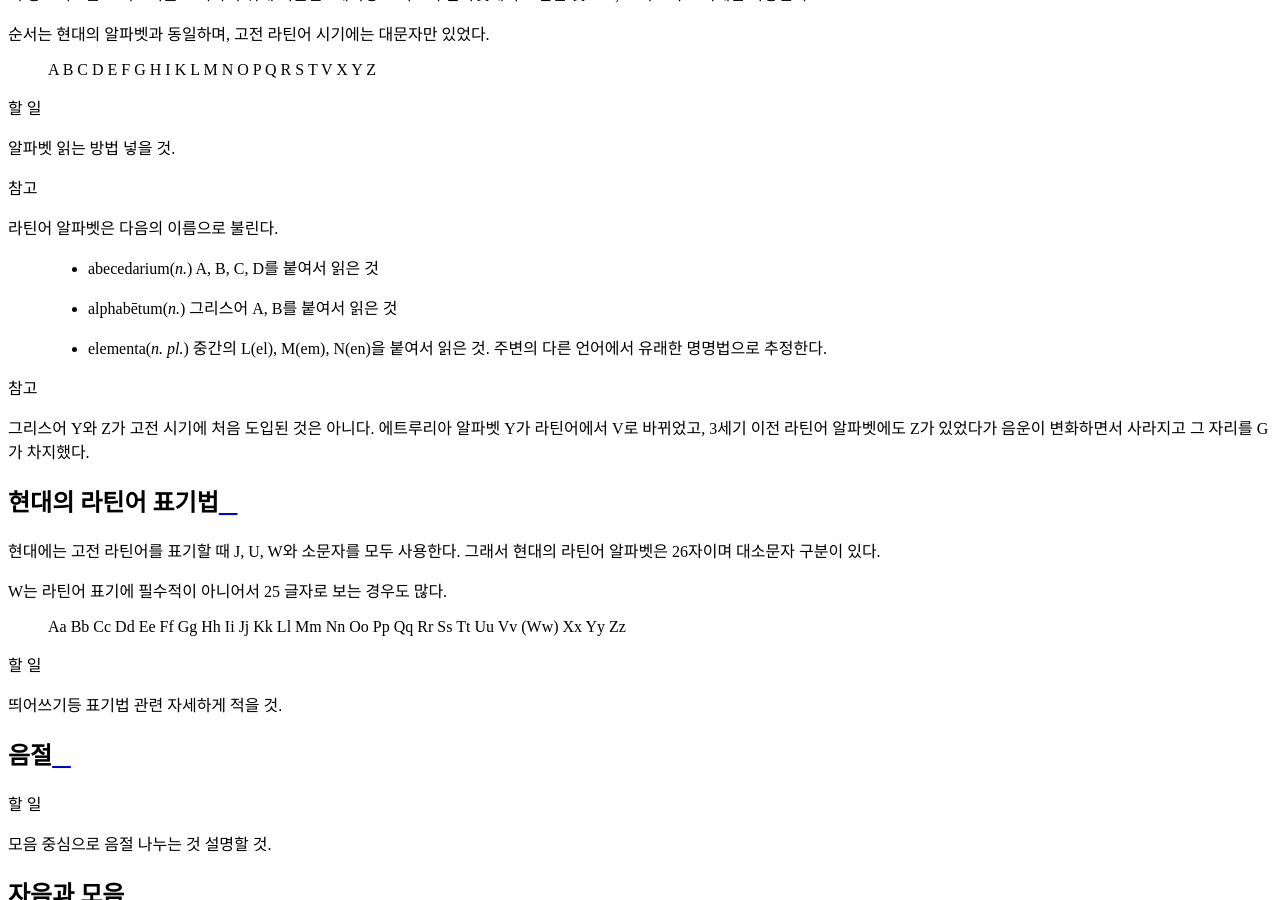
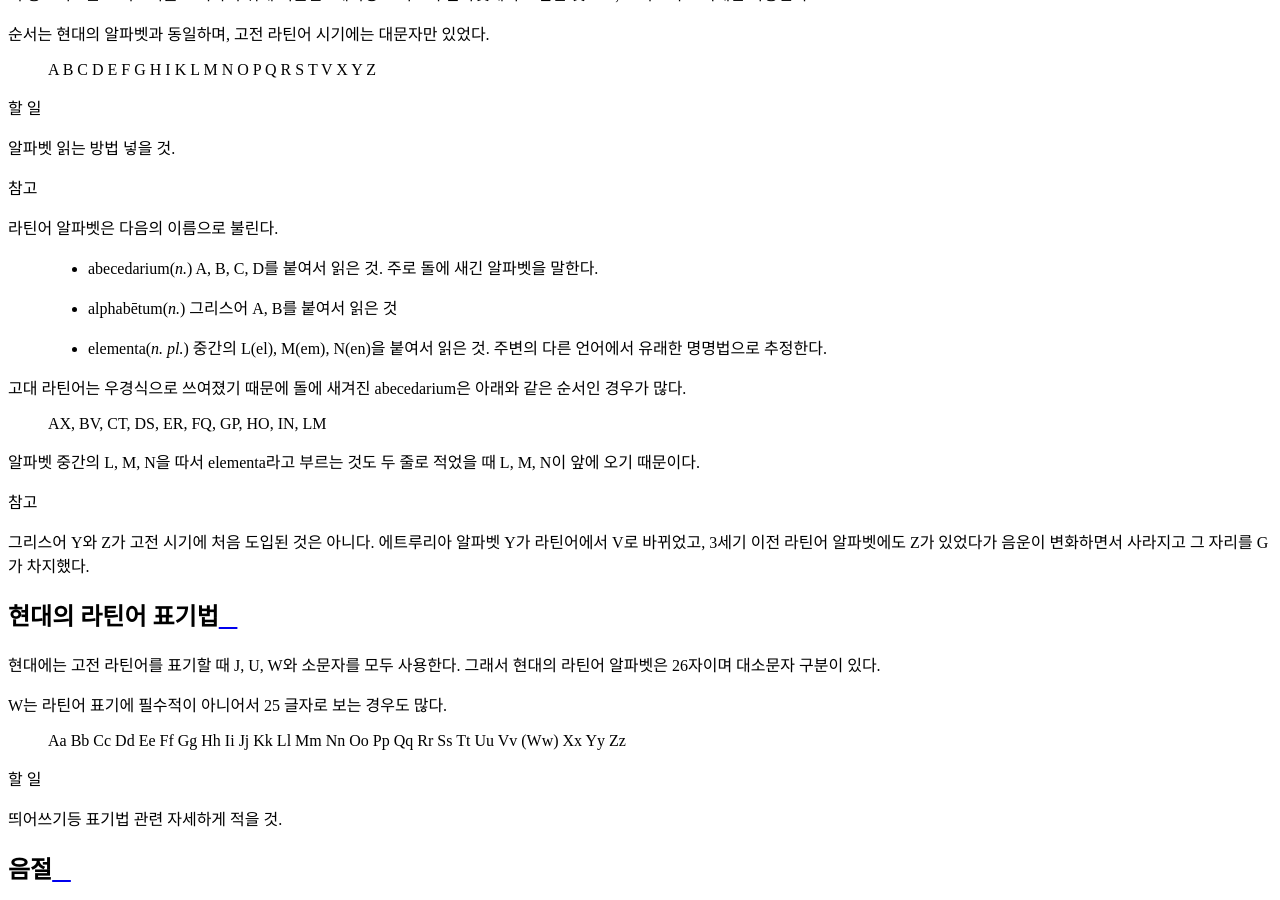
Before and after one commit to kabbala/grammatica_latina, a Sphinx documentation site: the page built from source/alphabet/abecedarium.rst, in a window 1280 px wide and 900 px high, scrolled down 10211 px. Built offline with Sphinx 7.4.7 and the Read the Docs theme 2.0.0, drawn with Linux system fonts in a browser that asks for light colours.

Commit message:
알파벳 설명 추가

```diff
--- a/source/alphabet/abecedarium.rst
+++ b/source/alphabet/abecedarium.rst
@@ -25,9 +25,16 @@
 
    라틴어 알파벳은 다음의 이름으로 불린다.
 
-      * abecedarium(:sig:`n.`) A, B, C, D를 붙여서 읽은 것
+      * abecedarium(:sig:`n.`) A, B, C, D를 붙여서 읽은 것. 주로 돌에 새긴 알파벳을 말한다.
       * alphabētum(:sig:`n.`) 그리스어 A, B를 붙여서 읽은 것
       * elementa(:sig:`n. pl.`) 중간의 L(el), M(em), N(en)을 붙여서 읽은 것. 주변의 다른 언어에서 유래한 명명법으로 추정한다.
+
+   고대 라틴어는 우경식으로 쓰여졌기 때문에 돌에 새겨진 abecedarium은 아래와 같은 순서인 경우가 많다.
+
+      | AX, BV, CT, DS, ER, FQ, GP, HO, IN, LM
+
+   알파벳 중간의 L, M, N을 따서 elementa라고 부르는 것도 두 줄로 적었을 때 L, M, N이 앞에 오기 때문이다.
+
 
 .. note::
 
```
